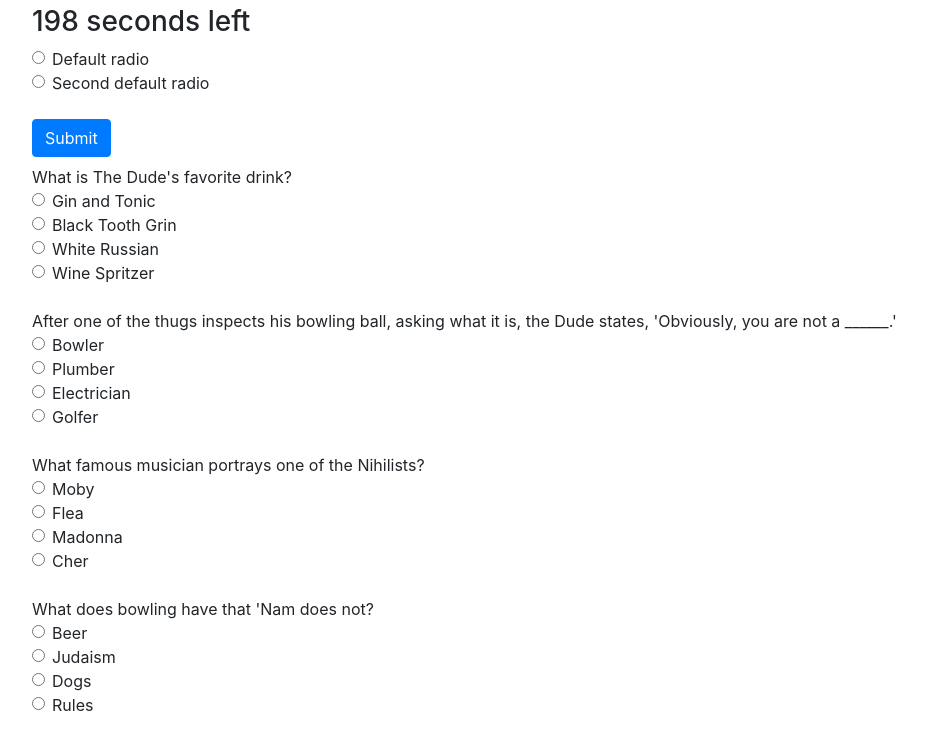
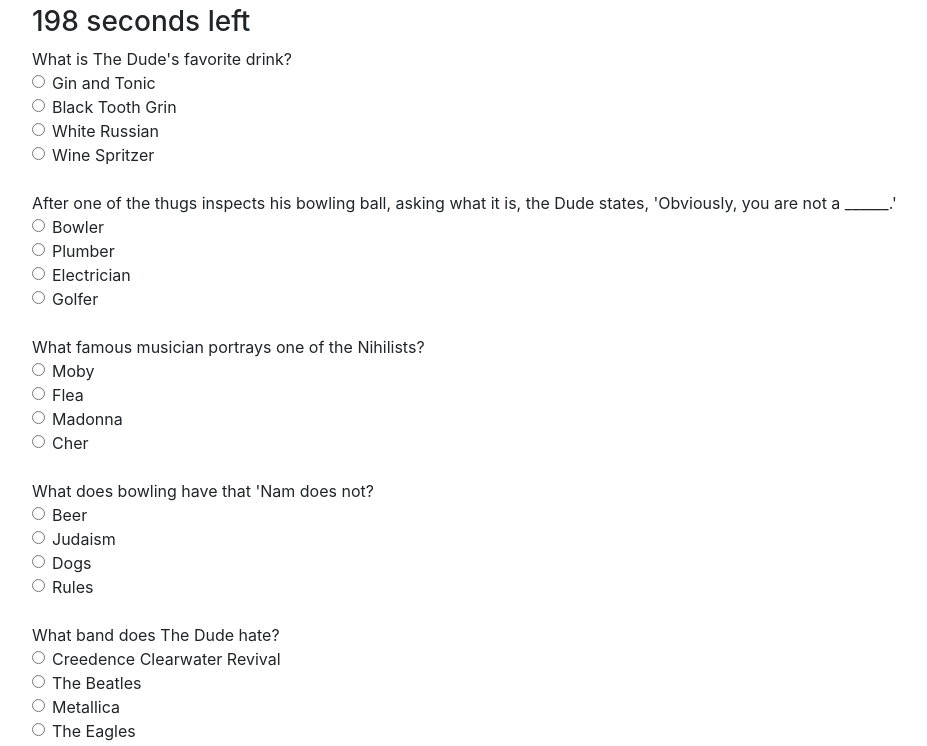
Before and after one commit to NickPrather11/Lebowski_Trivia, a plain HTML site: page index.html in a window 1280 px wide. Both pictures are taken after a click on the button "Start!". Shown: the part 51-797 px from the top of the page, without its empty margins (53-980 px from the left). Drawn offline with nearby package versions, Linux system fonts and the light colour scheme.

Commit message:
submit button shows up after questions object

```diff
--- a/assets/javascript/app.js
+++ b/assets/javascript/app.js
@@ -157,10 +157,11 @@ function stop() {
 }
 
 function displayQuestions() {
-  for (i = 0; i < allQuestions.length; i++) {
+  for (i = allQuestions.length - 1; i > -1; i--) {
     var q = allQuestions[i].question;
     var choices = [allQuestions[i].choice1, allQuestions[i].choice2, allQuestions[i].choice3, allQuestions[i].choice4];
     var newQDiv = $("<div>").attr("class", "question" + i);
+    newQDiv = $("<div>").attr("class", "ques");
     newQDiv.text(q);
     for (r = 1; r < 5; r++) {
       var newFormDiv = $("<div>").attr("class", "form-check");
@@ -175,10 +176,9 @@ function displayQuestions() {
       newLabel.text(choices[r - 1]);
       newFormDiv.append(newLabel);
       newQDiv.append(newFormDiv);
-      console.log(newRadInput.attr("name"));
     }
-    $("#qBody").append(newQDiv);
-    $("#qBody").append("<br>");
+    $("#qBody").prepend("<br>");
+    $("#qBody").prepend(newQDiv);
   }
 }
 
@@ -207,13 +207,13 @@ $("#submitButton").on("click", function() {
 // When game ends, hide questions and submit button and display # of correct and incorrect answers
 function endGame() {
   $("#qBody").hide();
-  $("li").each(function(qNum) {
+  $("#ques").each(function(qNum) {
     for (i = 1; i < 5; i++) {
-      if ($("#exampleRadios" + i).is(":checked")) {
-        console.log(this.value);
-        userAnswers.push($(this).value);
+      if ($("#exampleRad" + qNum).is(":checked")) {
+        userAnswers.push($(this).val());
       }
     }
+    console.log(userAnswers);
     if (userAnswers[qNum] === allAnswers[qNum]) {
       userCorrect++;
     } else {
--- a/index.html
+++ b/index.html
@@ -19,19 +19,6 @@
       </div>
       <div id="mainBody">
         <div id="qBody">
-          <div class="form-check">
-            <input class="form-check-input" type="radio" name="exampleRadios" id="exampleRadios1" value="option1" />
-            <label class="form-check-label" for="exampleRadios1">
-              Default radio
-            </label>
-          </div>
-          <div class="form-check">
-            <input class="form-check-input" type="radio" name="exampleRadios" id="exampleRadios2" value="option2" />
-            <label class="form-check-label" for="exampleRadios2">
-              Second default radio
-            </label>
-          </div>
-          <br />
           <button type="submit" class="btn btn-primary mb-2" id="submitButton">Submit</button>
         </div>
         <div id="endGame"></div>
```
